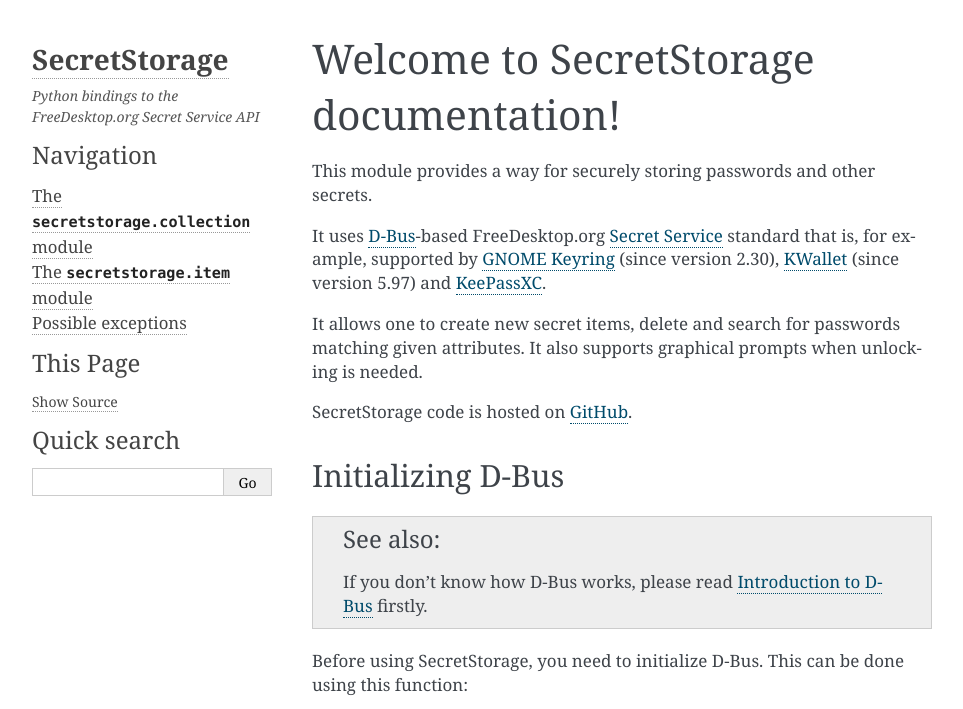
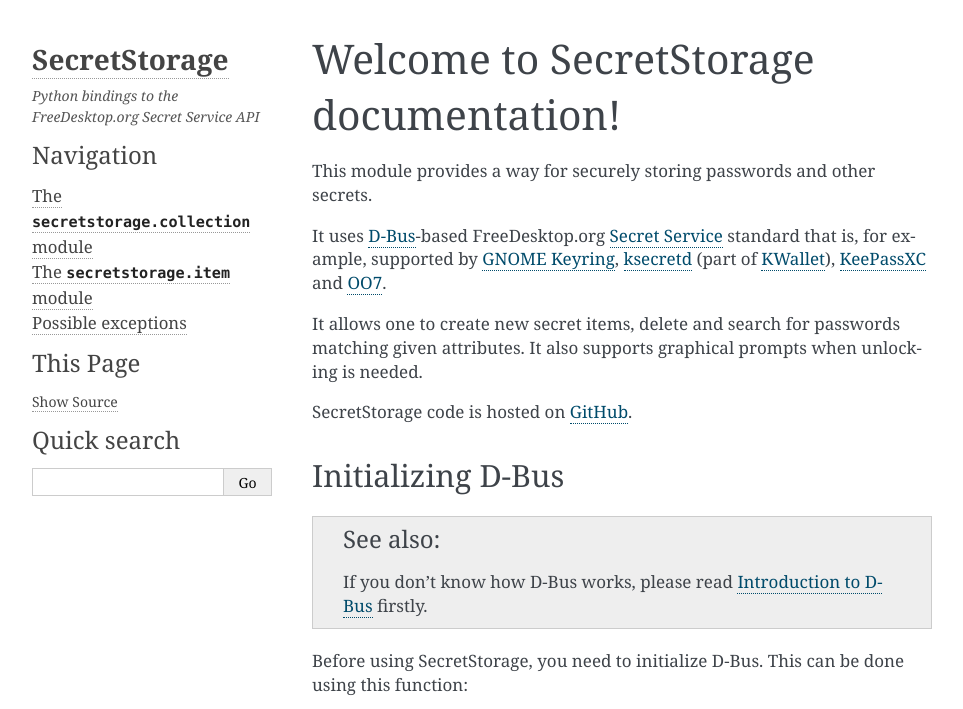
Before and after one commit to mitya57/secretstorage, a Sphinx documentation site: the page built from docs/index.rst, in a window 1280 px wide and 900 px high, cut to the strip 0-709 px from the top of the window. Shown: the whole strip, without its empty margins (148-1111 px from the left). Built offline with Sphinx 7.4.7, drawn with Linux system fonts in a browser that asks for light colours; pages that are not in the unit, such as notebooks, are missing from menus.

Commit message:
Mention ksecretd and OO7 in the documentation

```diff
--- a/docs/index.rst
+++ b/docs/index.rst
@@ -6,8 +6,8 @@
 secrets.
 
 It uses `D-Bus`_-based FreeDesktop.org `Secret Service`_ standard that is,
-for example, supported by `GNOME Keyring`_ (since version 2.30),
-KWallet_ (since version 5.97) and KeePassXC_.
+for example, supported by `GNOME Keyring`_, ksecretd_ (part of KWallet_),
+KeePassXC_ and OO7_.
 
 It allows one to create new secret items, delete and search for
 passwords matching given attributes. It also supports graphical prompts
@@ -16,8 +16,10 @@
 .. _`D-Bus`: https://www.freedesktop.org/wiki/Software/dbus
 .. _`Secret Service`: https://specifications.freedesktop.org/secret-service/
 .. _`GNOME Keyring`: https://wiki.gnome.org/Projects/GnomeKeyring
+.. _ksecretd: https://notmart.org/blog/2025/04/towards-a-transition-from-kwallet-to-secret-service/
 .. _KWallet: https://invent.kde.org/frameworks/kwallet
 .. _KeePassXC: https://c3pb.de/blog/keepassxc-secrets-service.html
+.. _OO7: https://github.com/bilelmoussaoui/oo7
 
 SecretStorage code is hosted on GitHub_.
 
```
Also changed, not shown: README.rst (+6 -4 lines).
